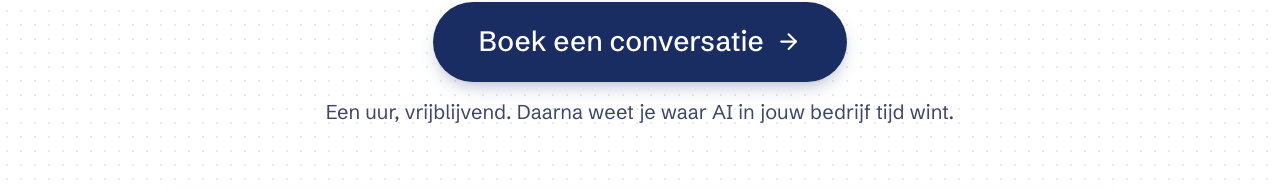
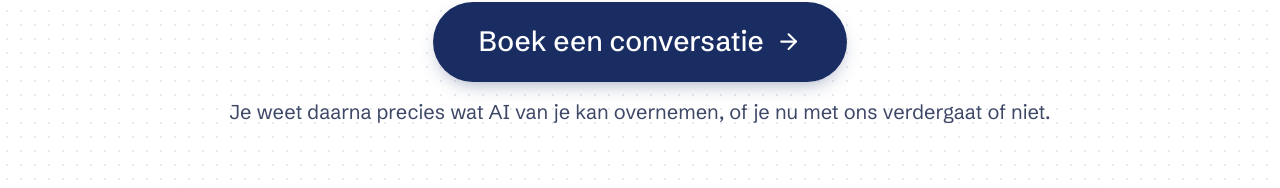
Before and after one commit to r0892111/finitsolutionswebsite, a Next.js app: page /hub in a window 1280 px wide. Shown: the part 1536-1724 px from the top of the page. Built offline with nearby package versions, Linux system fonts and the light colour scheme; no server answers.

Commit message:
Hub: zin onder de knop wordt Amina's voorstel (gekozen door Alex)
Co-Authored-By: Claude Opus 5.5 <noreply@anthropic.com>

```diff
--- a/components/hub/copy.en.ts
+++ b/components/hub/copy.en.ts
@@ -42,7 +42,7 @@ export const HUB_EN: HubTekst = {
 
   onderVideo: ["We plan new projects month by month.", "Want to be included next month?"],
   knop: "Book a conversation",
-  knopNoot: "One hour, no strings attached. Afterwards you know where AI saves time in your business.",
+  knopNoot: "Walk away with a clear picture of what AI could take off your hands, whether you work with us or not.",
 
   speler: {
     label: "Video: how AI works the way your company works",
--- a/components/hub/copy.ts
+++ b/components/hub/copy.ts
@@ -66,8 +66,8 @@ export const HUB = {
   onderVideo: ["Nieuwe projecten plannen we maandelijks in.", "Wil je er volgende maand bij zijn?"],
   // De knop voor een gesprek heet overal op de site zo (Alex 25/11).
   knop: "Boek een conversatie",
-  // Amina 26/11: "60 minuten, gratis …" klonk wat wanhopig; Alex koos deze zin.
-  knopNoot: "Een uur, vrijblijvend. Daarna weet je waar AI in jouw bedrijf tijd wint.",
+  // Amina 26/11: "60 minuten, gratis …" klonk wat wanhopig. Zij stelde twee zinnen voor, Alex koos deze.
+  knopNoot: "Je weet daarna precies wat AI van je kan overnemen, of je nu met ons verdergaat of niet.",
 
   // De speler.
   speler: {
```
